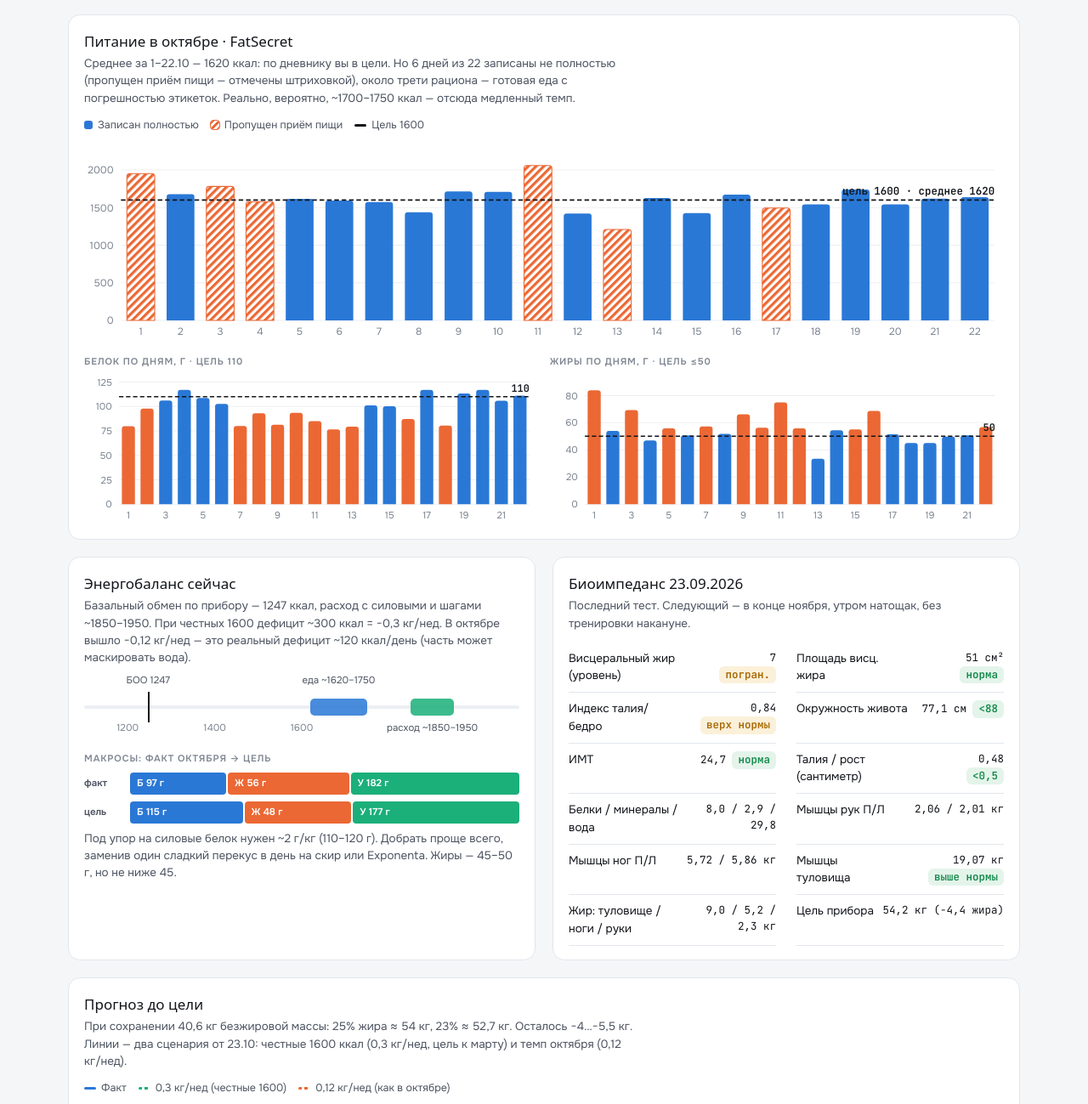
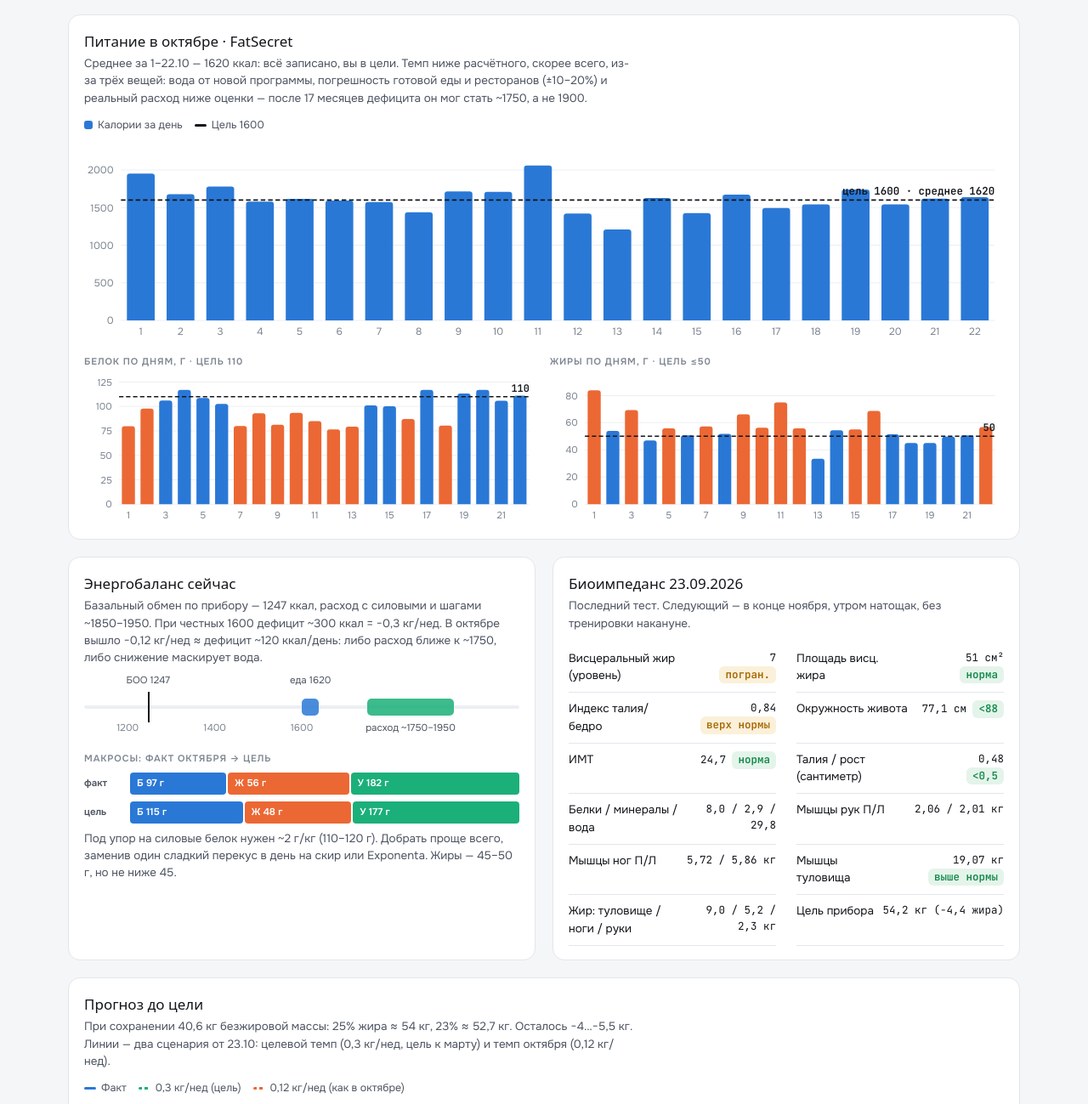
Before and after one commit to zkatemor/body-tracker, a plain HTML site: page index.html in a window 1280 px wide. Shown: the part 2021-3320 px from the top of the page at 85% size. Drawn offline with Linux system fonts and the light colour scheme; a web font is replaced by a local one.

Commit message:
Full food log, Apple Watch steps and energy balance
Co-Authored-By: Claude Opus 5.5 <noreply@anthropic.com>
Claude-Session: https://claude.ai/code/session_01SgUdfR9XnpyQAQPgJsZcaC

```diff
--- a/index.html
+++ b/index.html
@@ -195,8 +195,8 @@ details summary:focus-visible{outline:2px solid var(--s1);outline-offset:2px}
 
   <section class="panel">
     <h2>Питание в октябре · FatSecret</h2>
-    <p class="note">Среднее за 1–22.10 — 1620 ккал: по дневнику вы в цели. Но 6 дней из 22 записаны не полностью (пропущен приём пищи — отмечены штриховкой), около трети рациона — готовая еда с погрешностью этикеток. Реально, вероятно, ~1700–1750 ккал — отсюда медленный темп.</p>
-    <div class="legend"><span><i class="sq" style="background:var(--s1)"></i>Записан полностью</span><span><i class="sq" style="background:repeating-linear-gradient(135deg,var(--s2) 0 3px,transparent 3px 6px);outline:1px solid var(--s2)"></i>Пропущен приём пищи</span><span><i style="background:var(--ink)"></i>Цель 1600</span></div>
+    <p class="note">Среднее за 1–22.10 — 1620 ккал: всё записано, вы в цели. Темп ниже расчётного, скорее всего, из-за трёх вещей: вода от новой программы, погрешность готовой еды и ресторанов (±10–20%) и реальный расход ниже оценки — после 17 месяцев дефицита он мог стать ~1750, а не 1900.</p>
+    <div class="legend"><span><i class="sq" style="background:var(--s1)"></i>Калории за день</span><span><i style="background:var(--ink)"></i>Цель 1600</span></div>
     <div class="chart" id="cFood"></div>
     <div class="grid2" style="margin-top:14px;gap:14px">
       <div><div class="eyebrow">Белок по дням, г · цель 110</div><div class="chart" id="cProt"></div></div>
@@ -207,7 +207,7 @@ details summary:focus-visible{outline:2px solid var(--s1);outline-offset:2px}
   <div class="grid2">
     <section class="panel">
       <h2>Энергобаланс сейчас</h2>
-      <p class="note">Базальный обмен по прибору — 1247 ккал, расход с силовыми и шагами ~1850–1950. При честных 1600 дефицит ~300 ккал = −0,3 кг/нед. В октябре вышло −0,12 кг/нед — это реальный дефицит ~120 ккал/день (часть может маскировать вода).</p>
+      <p class="note">Базальный обмен по прибору — 1247 ккал, расход с силовыми и шагами ~1850–1950. При честных 1600 дефицит ~300 ккал = −0,3 кг/нед. В октябре вышло −0,12 кг/нед ≈ дефицит ~120 ккал/день: либо расход ближе к ~1750, либо снижение маскирует вода.</p>
       <div class="ebar" id="ebar"></div>
       <div class="eyebrow" style="margin-top:6px">Макросы: факт октября → цель</div>
       <div class="macro" id="macroFact"></div>
@@ -236,19 +236,19 @@ details summary:focus-visible{outline:2px solid var(--s1);outline-offset:2px}
 
   <section class="panel">
     <h2>Прогноз до цели</h2>
-    <p class="note">При сохранении 40,6 кг безжировой массы: 25% жира ≈ 54 кг, 23% ≈ 52,7 кг. Осталось −4…−5,5 кг. Линии — два сценария от 23.10: честные 1600 ккал (0,3 кг/нед, цель к марту) и темп октября (0,12 кг/нед).</p>
+    <p class="note">При сохранении 40,6 кг безжировой массы: 25% жира ≈ 54 кг, 23% ≈ 52,7 кг. Осталось −4…−5,5 кг. Линии — два сценария от 23.10: целевой темп (0,3 кг/нед, цель к марту) и темп октября (0,12 кг/нед).</p>
     <div class="chart" id="cProj"></div>
   </section>
 
   <section class="panel">
     <h2>Что делать дальше</h2>
     <div class="recs" style="margin-top:10px">
-      <div class="rec"><h3>Записывать каждый приём пищи</h3><p>Даже «на глаз». Пропущенный обед или ужин хуже, чем приблизительно записанный. Масло и соусы — тоже.</p></div>
+      <div class="rec"><h3>Дать 1600 ещё 2–3 недели</h3><p>Учёт полный — менять калории рано. Взвешивайтесь каждое утро и смотрите средний за неделю. Если тренд медленнее 0,2 кг/нед — 1500 ккал или +2 тыс. шагов.</p></div>
       <div class="rec"><h3>Белок +15–20 г в день</h3><p>Один сладкий перекус (Барни, зефир, конфеты — ~40 штук за 3 недели) → скир / Exponenta. Сладкое не запрещено: одна штука в день, а не две-три.</p></div>
       <div class="rec"><h3>Жиры до 50 г</h3><p>Основные источники сверху — сыр, майонез, готовые блюда, раф/флэт уайт. Кофе на обезжиренном молоке — самый простой шаг.</p></div>
       <div class="rec"><h3>Выходные в том же коридоре</h3><p>В среднем выходные +100 ккал к будням, 11.10 — 2059 ккал. Один такой день съедает треть недельного дефицита.</p></div>
       <div class="rec"><h3>Добавить верх во второй день</h3><p>Горизонтальная тяга в среду, махи в наклоне и тяга верхнего блока в пятницу: спина и плечи визуально сужают талию.</p></div>
-      <div class="rec"><h3>Замерять в воскресенье утром</h3><p>≥48 ч после тренировки группы, натощак. Первые 4–6 недель новой программы объёмы будут «плавать» — смотрите на средний вес за неделю, талию у пупка и рабочие веса. Не снижаем калории, пока 2–3 недели честного учёта не покажут стоп.</p></div>
+      <div class="rec"><h3>Замерять в воскресенье утром</h3><p>≥48 ч после тренировки группы, натощак. Первые 4–6 недель новой программы объёмы будут «плавать» — смотрите на средний вес за неделю, талию у пупка и рабочие веса. Не снижаем калории, пока недельный средний вес не покажет стоп.</p></div>
     </div>
   </section>
 
@@ -277,7 +277,7 @@ const meas={
  'Талия':[89,90,88,79,79,75,73.5,74],'Талия (пупок)':[109,107,100,98,98,92,87,88],'Таз':[113,110,110,104,104,100,100,99],
  'Плечи':[109,109,106,105,104,102,99,101.5],'Бицепс':[35,32,30,30,28,29,28,29],'Бицепс (напряж.)':[35.5,34,31,31,29,30,30,31.5],
  'Бедро (крупн.)':[68,66,65,59,59,58,57,59],'Бедро (серед.)':[59,59,59,51,51,52,52,54],'Голень':[42,40,40,39,38,38,39,39]};
-const food=[[1953,79.7,83.9,1],[1678,97.8,54],[1781,106.1,69.3,1],[1580,116.9,46.9,1],[1616,108.7,55.8],[1593,102.6,50.6],[1575,79.9,57.3],[1437,92.9,51.7],[1715,81.2,66.1],[1709,93.5,56.3],[2059,85,75,1],[1420,76.5,55.8],[1210,79.2,33.4,1],[1628,101,54.4],[1428,100.2,55.1],[1674,87.2,68.6],[1495,116.8,51.4,1],[1542,80.3,45.1],[1740,113.2,45.1],[1542,116.9,49.7],[1619,105.9,50.7],[1640,111.1,56.8]];
+const food=[[1953,79.7,83.9],[1678,97.8,54],[1781,106.1,69.3],[1580,116.9,46.9],[1616,108.7,55.8],[1593,102.6,50.6],[1575,79.9,57.3],[1437,92.9,51.7],[1715,81.2,66.1],[1709,93.5,56.3],[2059,85,75],[1420,76.5,55.8],[1210,79.2,33.4],[1628,101,54.4],[1428,100.2,55.1],[1674,87.2,68.6],[1495,116.8,51.4],[1542,80.3,45.1],[1740,113.2,45.1],[1542,116.9,49.7],[1619,105.9,50.7],[1640,111.1,56.8]];
 const mdates=dates.slice(1);
 const inb=[{d:'29.04.2025',w:73.6,pbf:44.1,smm:22.9},{d:'01.07.2026',w:59.6,pbf:31.6,smm:22.8},{d:'23.09.2026',w:58.6,pbf:30.6,smm:22.6,fat:18.0,ffm:40.6}];
 
@@ -400,12 +400,12 @@ dayBars('cFatg',food.map(f=>({v:f[2]})),{w:520,h:180,y0:0,y1:90,step:20,goal:50,
 (function(){
   const box=document.getElementById('ebar');const lo=1100,hi=2100,P=v=>(v-lo)/(hi-lo)*100;
   box.innerHTML=`<div class="axis"></div>
-  <div class="rng" style="left:${P(1620)}%;width:${P(1750)-P(1620)}%;background:var(--s1);opacity:.85"></div>
-  <div class="rng" style="left:${P(1850)}%;width:${P(1950)-P(1850)}%;background:var(--s3);opacity:.85"></div>
+  <div class="rng" style="left:${P(1600)}%;width:${P(1640)-P(1600)}%;background:var(--s1);opacity:.85"></div>
+  <div class="rng" style="left:${P(1750)}%;width:${P(1950)-P(1750)}%;background:var(--s3);opacity:.85"></div>
   <div class="mk" style="left:${P(1247)}%"></div>
   <span class="t" style="left:${P(1247)}%;top:-18px">БОО 1247</span>
-  <span class="t" style="left:${P(1685)}%;top:-18px">еда ~1620–1750</span>
-  <span class="t" style="left:${P(1900)}%;top:38px">расход ~1850–1950</span>
+  <span class="t" style="left:${P(1620)}%;top:-18px">еда 1620</span>
+  <span class="t" style="left:${P(1850)}%;top:38px">расход ~1750–1950</span>
   ${[1200,1400,1600,1800,2000].map(v=>`<span class="t" style="left:${P(v)}%;top:38px;color:var(--ink3);${v===1800||v===2000?'display:none':''}">${v}</span>`).join('')}`;
   const mac=(lab,pg,fg,cg)=>{const p=pg*4,f=fg*9,c=cg*4,k=p+f+c;return `<div style="flex:0 0 52px;background:transparent;color:var(--ink2);padding:0">${lab}</div><div style="flex:${p};background:var(--s1)">Б ${pg} г</div><div style="flex:${f};background:var(--s2)">Ж ${fg} г</div><div style="flex:${c};background:var(--s3)">У ${cg} г</div>`};
   document.getElementById('macroFact').innerHTML=mac('факт',97,56,182);document.getElementById('macroGoal').innerHTML=mac('цель',115,48,177);
@@ -417,7 +417,7 @@ dayBars('cFatg',food.map(f=>({v:f[2]})),{w:520,h:180,y0:0,y1:90,step:20,goal:50,
   const proj=(r)=>{const pts=[];for(let w=0;w<=26;w+=2){pts.push({d:new Date(+today+w*7*864e5),v:Math.max(53.5,58.2-r*w)})}return pts};
   lineChart('cProj',[
     {name:'Факт',c:'--s1',pts:hist,unit:' кг',noEnd:true},
-    {name:'0,3 кг/нед (честные 1600)',c:'--s3',pts:proj(.3),unit:' кг',dash:'5 4',noDots:true,dy:8},
+    {name:'0,3 кг/нед (цель)',c:'--s3',pts:proj(.3),unit:' кг',dash:'5 4',noDots:true,dy:8},
     {name:'0,12 кг/нед (как в октябре)',c:'--s2',pts:proj(.12),unit:' кг',dash:'5 4',noDots:true,dy:-6}
   ],{y0:50,y1:80,step:5,w:1000,h:280,r:70,band:[52.7,54.1,'цель ~53–54 кг (23–25% жира)'],aria:'Прогноз веса'});
 })();
```
